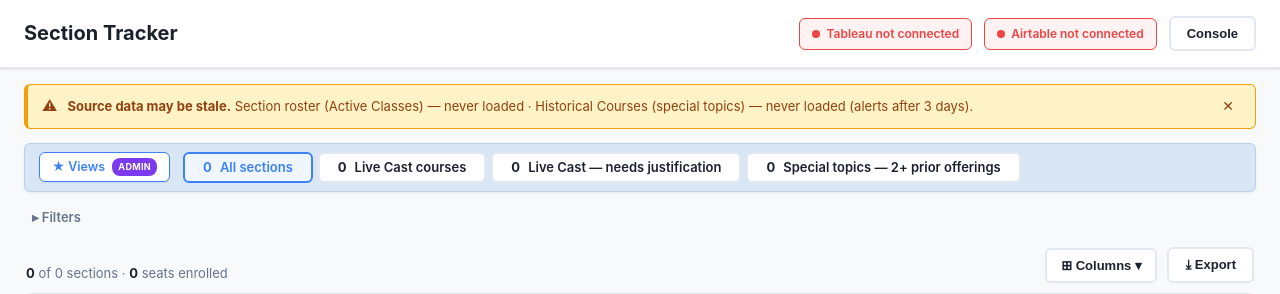
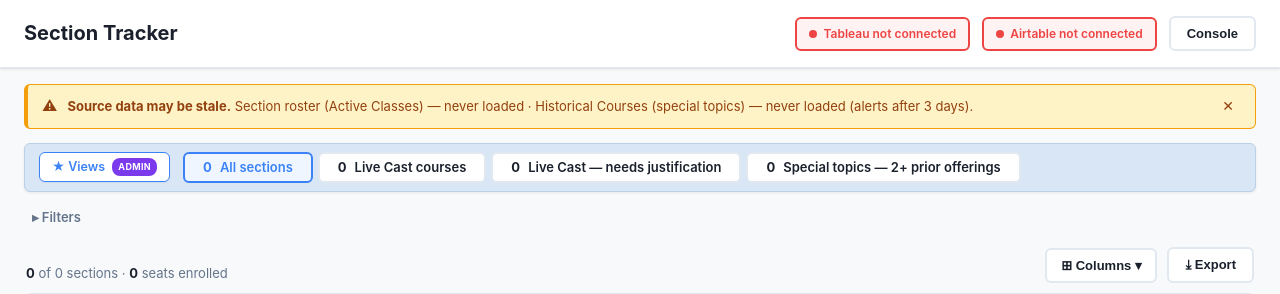
Before and after one commit to wmeleis/section-tracker, a Flask app: page / in a window 1280 px wide. Shown: the top 294 px of the page. Run offline with Flask 3, Linux system fonts and the light colour scheme; data that the repository does not hold is empty.

Commit message:
Equalize top-right button borders (conn buttons 1px -> 2px)
The Tableau/Airtable connection buttons used a 1px border while Console used 2px;
bump the .conn-btn border to 2px solid var(--border) so all top-right buttons
share the same border weight/darkness.

Co-Authored-By: Claude Opus 4.8 <noreply@anthropic.com>

```diff
--- a/static/style.css
+++ b/static/style.css
@@ -23,7 +23,7 @@ header h1{font-size:20px;font-weight:700;color:var(--text)}
 .badge-dot{font-size:12px;display:inline-flex;align-items:center;gap:5px;color:var(--text-secondary)}
 .badge-dot .dot{width:8px;height:8px;border-radius:50%;background:var(--pending)}
 .badge-dot.ok .dot{background:var(--success)} .badge-dot.bad .dot{background:var(--danger)}
-.conn-btn{display:inline-flex;align-items:center;gap:6px;font:inherit;font-size:12px;font-weight:600;color:var(--text);background:var(--surface);border:1px solid var(--border);border-radius:6px;padding:6px 12px;cursor:pointer;white-space:nowrap}
+.conn-btn{display:inline-flex;align-items:center;gap:6px;font:inherit;font-size:12px;font-weight:600;color:var(--text);background:var(--surface);border:2px solid var(--border);border-radius:6px;padding:6px 12px;cursor:pointer;white-space:nowrap}
 .conn-btn:hover{border-color:var(--accent)}
 .conn-btn .dot{width:8px;height:8px;border-radius:50%;background:var(--pending)}
 .conn-btn.ok .dot{background:var(--success)}
```
